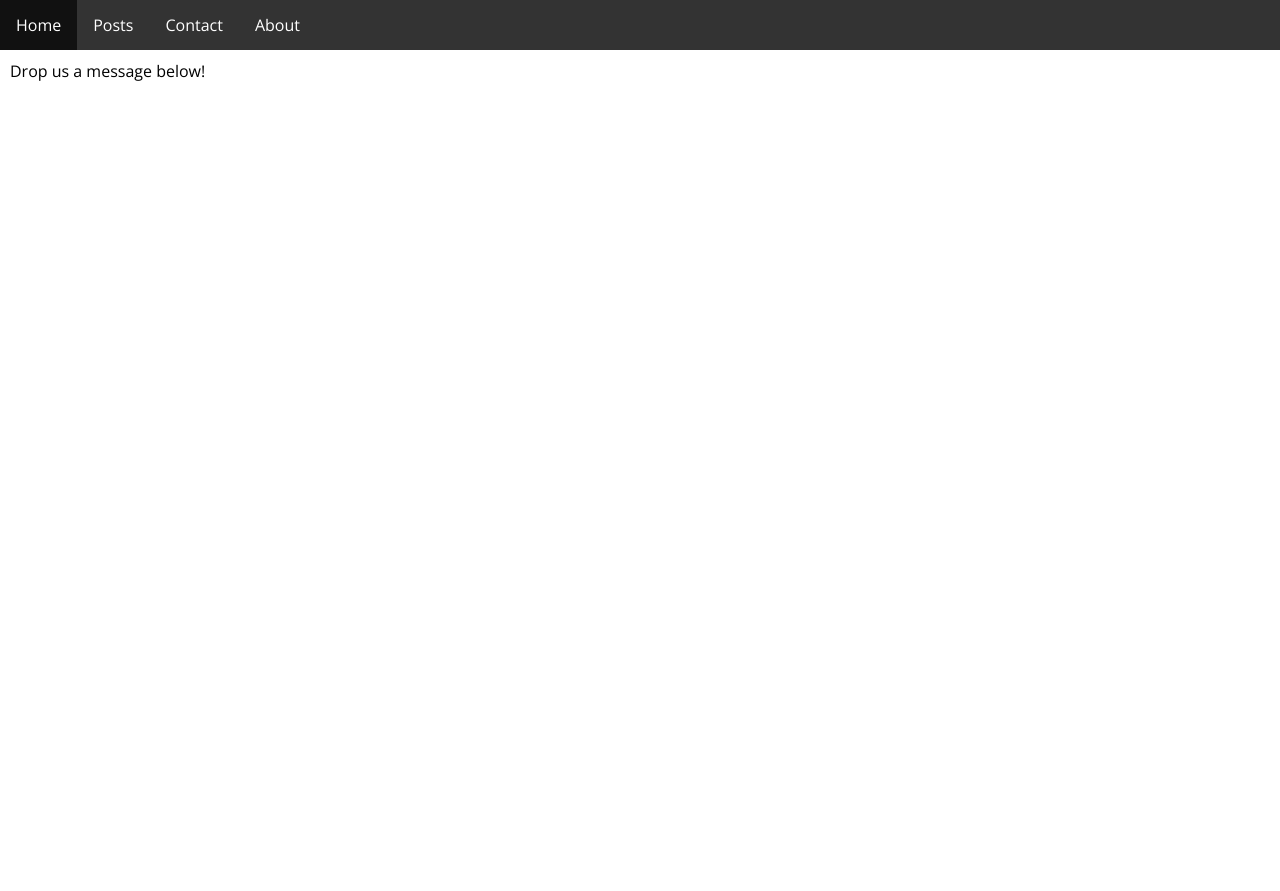
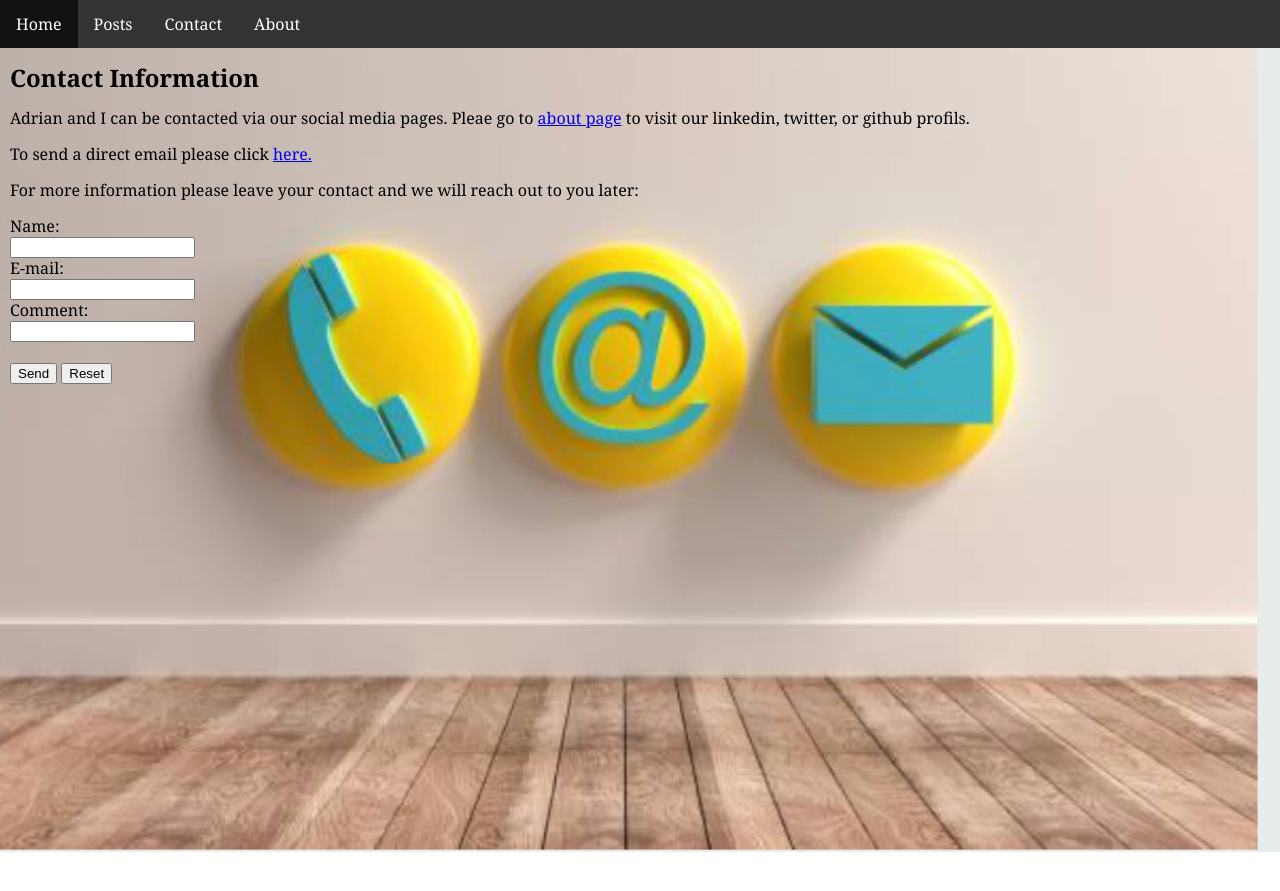
Before and after one commit to MLH-Fellowship/all-in-project, a Jekyll site: the page built from contact.html, in a window 1280 px wide. Shown: the top 891 px of the page. Built offline with Jekyll 4.4.1, drawn with Linux system fonts in a browser that asks for light colours.

Commit message:
Add files via upload

```diff
--- a/contact.html
+++ b/contact.html
@@ -3,7 +3,41 @@ layout: page
 title: Contact US
 permalink: /contact
 ---
+<!DOCTYPE html>
+<html> <head>
+ <meta charset="utf-8">
+ <title>Contact</title>
+ <style>
+     body{
+         background-image: url(Contact.jpg);
+         background-repeat: no-repeat;
+         background-size: 100%;
+         font-family:Georgia, 'Times New Roman', Times, serif;
+         line-height: 20px;
 
-Drop us a message below!
+     }
+ </style>
+</head>
+<body>
+    <h2>Contact Information</h2>
 
-<!-- Write a contact form here -->
+    <p> Adrian and I can be contacted via our social media pages. Pleae go to <a href="about.html"> about page</a> to visit our linkedin, twitter, or github profils. </p>
+
+    <p> To send a direct email please click <a href="mailto:lns011@bravemail.uncp.edu"> here. </a>
+
+    <p>For more information please leave your contact and we will reach out to you later: </p>
+
+
+    <form action ="mailto:lns011@bravemail.uncp.edu" method="post" enctype="text/plain">
+        Name:<br>
+        <input type="text" name="name"><br>
+        E-mail:<br>
+        <input type="text" name="email"><br>
+        Comment:<br>
+        <input type="text" name="comment" rows ="50" cols="100"><br><br>
+        <input type="submit" value="Send">
+        <input type="reset" value="Reset">
+    </form>
+
+
+</body>
```
Also changed, not shown: Contact.jpg (added).
